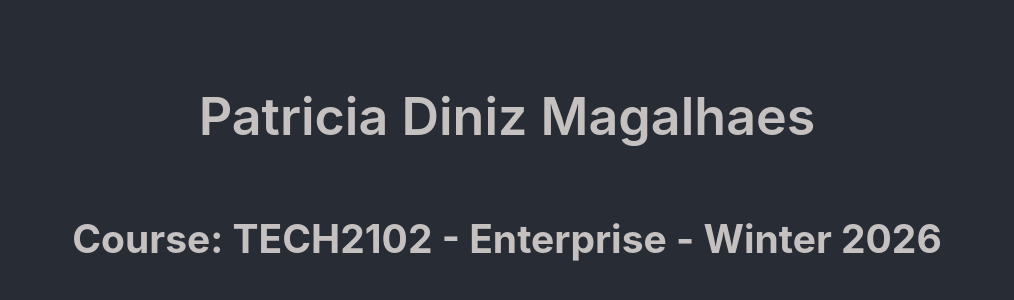
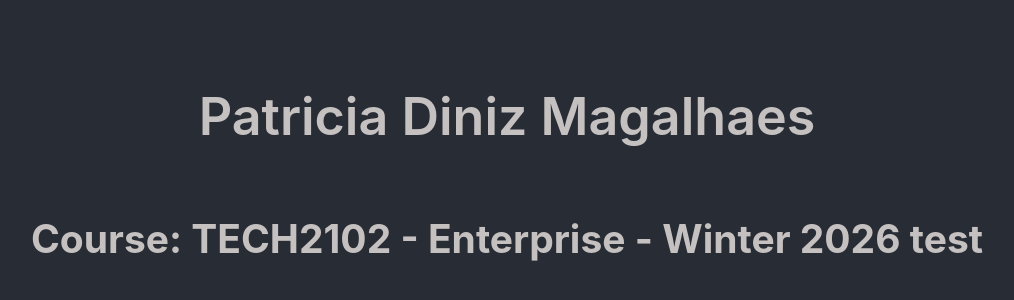
Before and after one commit to Patymag29/Assignment-2-react-app-ci-cd-jenkins-Patricia, a React (Create React App) app: page / in a window 1280 px wide. Shown: the part 228-528 px from the top of the page, without its empty margins (133-1147 px from the left). Built offline with nearby package versions, Linux system fonts and the light colour scheme.

Commit message:
Added Course name and test of autommatic deploy 4

```diff
--- a/src/App.js
+++ b/src/App.js
@@ -5,7 +5,7 @@ function App() {
     <div className="App">
       <header className="App-header">
         <h1>Patricia Diniz Magalhaes</h1>
-        <h2>Course: TECH2102 - Enterprise - Winter 2026</h2>
+        <h2>Course: TECH2102 - Enterprise - Winter 2026 test</h2>
       </header>
     </div>
   );
```
Also changed, not shown: 1 other file (tests, documents, lock files or other folders).
